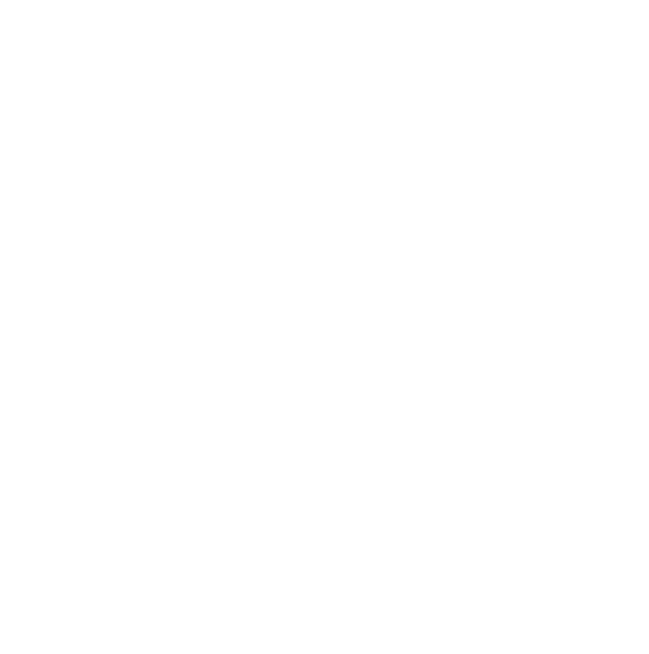
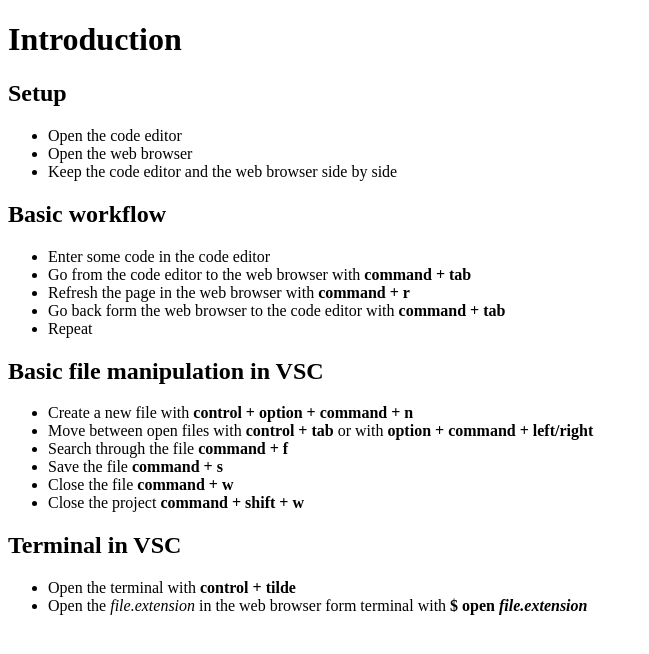
Before and after one commit to nedoratic/iih-01-introduction, a plain HTML site: page index.html in a window 1280 px wide. Shown: the whole page, without its empty margins (0-649 px from the left). Drawn offline with Linux system fonts and the light colour scheme.

Commit message:
index.html content added

```diff
--- a/index.html
+++ b/index.html
@@ -6,5 +6,44 @@
         <link rel="stylesheet" href="./style.css">
     </head>
     <body>
+        <main>
+            <h1>Introduction</h1>
+            <section>
+                <h2>Setup</h2>
+                <ul>
+                    <li>Open the code editor</li>
+                    <li>Open the web browser</li>
+                    <li>Keep the code editor and the web browser side by side</li>
+                </ul>
+            </section>
+            <section>
+                <h2>Basic workflow</h2>
+                <ul>
+                    <li>Enter some code in the code editor</li>
+                    <li>Go from the code editor to the web browser with <strong>command + tab</strong></li>
+                    <li>Refresh the page in the web browser with <strong>command + r</strong></li>
+                    <li>Go back form the web browser to the code editor with <strong>command + tab</strong></li>
+                    <li>Repeat</li>
+                </ul>
+            </section>
+            <section>
+                <h2>Basic file manipulation in VSC</h2>
+                <ul>
+                    <li>Create a new file with <strong>control + option + command + n</strong></li>
+                    <li>Move between open files with <strong>control + tab</strong> or with <strong>option + command + left/right</strong></li>
+                    <li>Search through the file <strong>command + f</strong></li>
+                    <li>Save the file <strong>command + s</strong></li>
+                    <li>Close the file <strong>command + w</strong></li>
+                    <li>Close the project <strong>command + shift + w</strong></li>
+                </ul>
+            </section>
+            <section>
+                <h2>Terminal in VSC</h2>
+                <ul>
+                    <li>Open the terminal with <strong>control + tilde</strong></li>
+                    <li>Open the <em>file.extension</em> in the web browser form terminal with <strong>$ open <em>file.extension</em></strong></li>
+                </ul>
+            </section>
+        </main>
     </body>
 </html>
```
